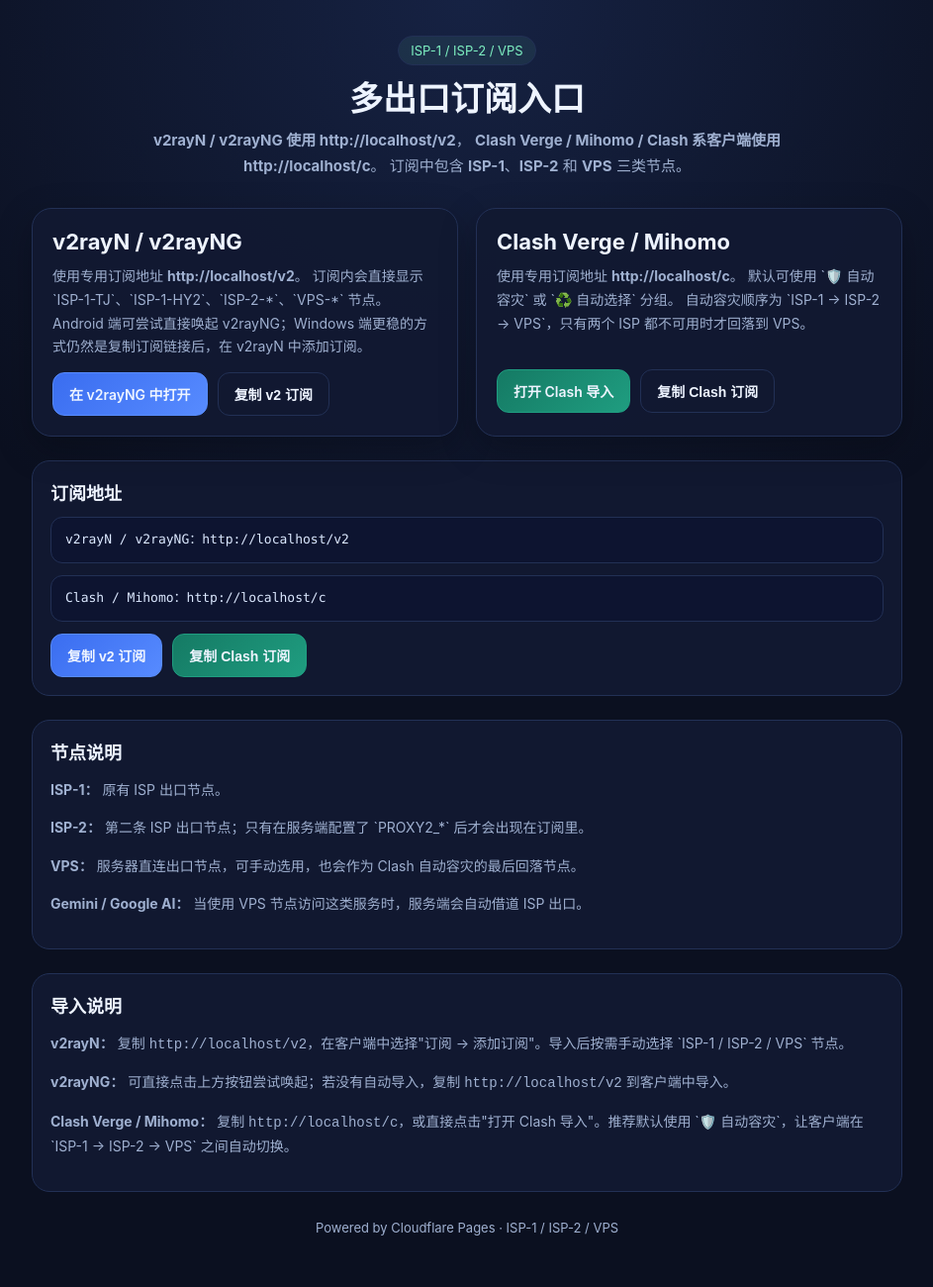
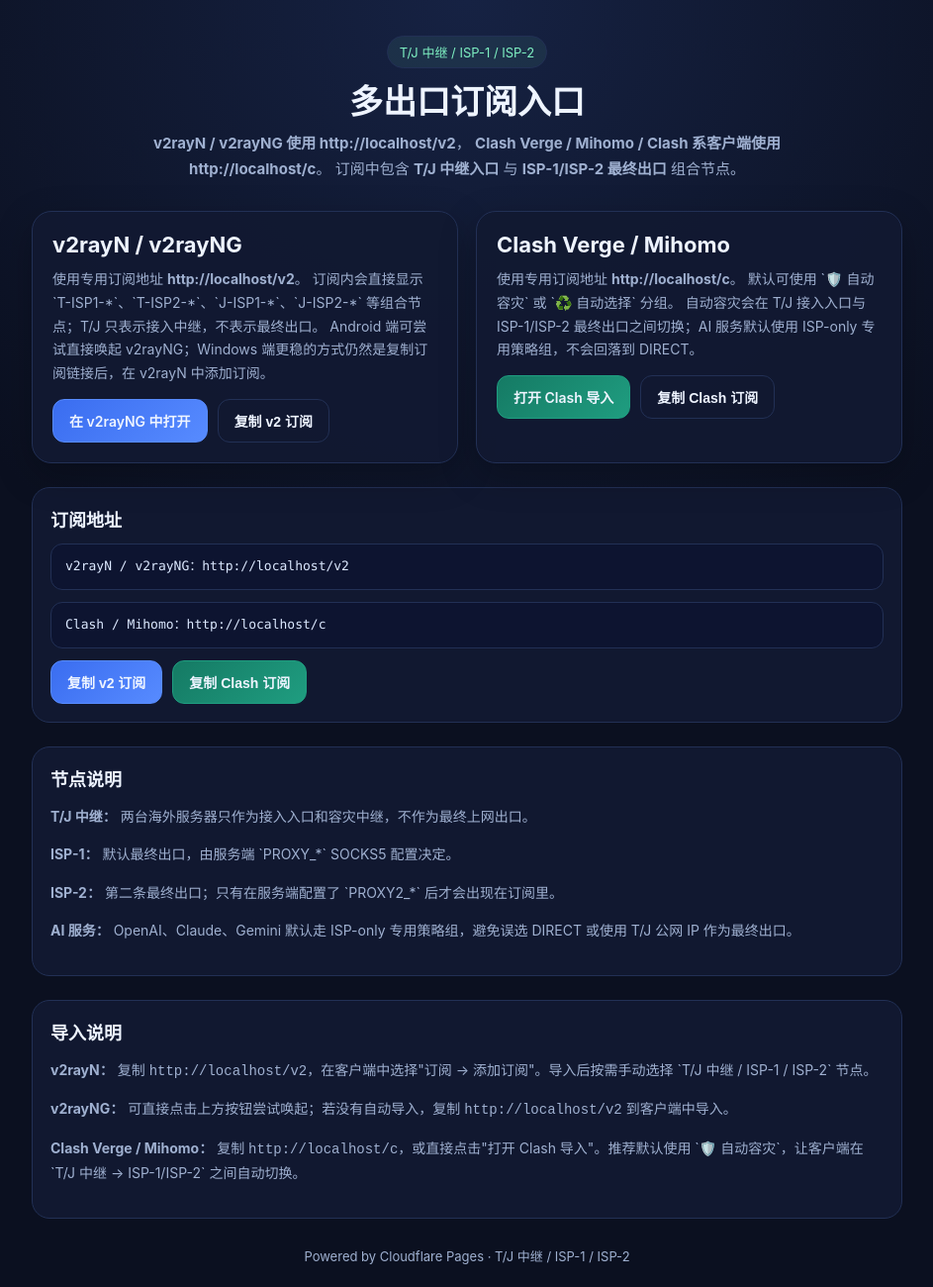
Before and after one commit to idadawn/sing-box-deploy, a website: page cloudflare-pages-sub/index.html in a window 1280 px wide. Shown: the whole page at 99% size, without its empty margins (168-1111 px from the left). Drawn offline with Linux system fonts and the light colour scheme.

Commit message:
harden AI routing and Apple push rules

```diff
--- a/cloudflare-pages-sub/index.html
+++ b/cloudflare-pages-sub/index.html
@@ -143,12 +143,12 @@
 <body>
   <div class="wrap">
     <div class="hero">
-      <div class="badge">ISP-1 / ISP-2 / VPS</div>
+      <div class="badge">T/J 中继 / ISP-1 / ISP-2</div>
       <h1>多出口订阅入口</h1>
       <p class="sub">
         <strong>v2rayN / v2rayNG 使用 <span id="v2UrlHead"></span></strong>，
         <strong>Clash Verge / Mihomo / Clash 系客户端使用 <span id="cUrlHead"></span></strong>。
-        订阅中包含 <strong>ISP-1</strong>、<strong>ISP-2</strong> 和 <strong>VPS</strong> 三类节点。
+        订阅中包含 <strong>T/J 中继入口</strong> 与 <strong>ISP-1/ISP-2 最终出口</strong> 组合节点。
       </p>
     </div>
 
@@ -157,7 +157,7 @@
         <h2>v2rayN / v2rayNG</h2>
         <p>
           使用专用订阅地址 <strong><span class="v2UrlInline"></span></strong>。
-          订阅内会直接显示 `ISP-1-TJ`、`ISP-1-HY2`、`ISP-2-*`、`VPS-*` 节点。
+          订阅内会直接显示 `T-ISP1-*`、`T-ISP2-*`、`J-ISP1-*`、`J-ISP2-*` 等组合节点；T/J 只表示接入中继，不表示最终出口。
           Android 端可尝试直接唤起 v2rayNG；Windows 端更稳的方式仍然是复制订阅链接后，在 v2rayN 中添加订阅。
         </p>
         <div class="actions">
@@ -171,7 +171,7 @@
         <p>
           使用专用订阅地址 <strong><span class="cUrlInline"></span></strong>。
           默认可使用 `🛡️ 自动容灾` 或 `♻️ 自动选择` 分组。
-          自动容灾顺序为 `ISP-1 -> ISP-2 -> VPS`，只有两个 ISP 都不可用时才回落到 VPS。
+          自动容灾会在 T/J 接入入口与 ISP-1/ISP-2 最终出口之间切换；AI 服务默认使用 ISP-only 专用策略组，不会回落到 DIRECT。
         </p>
         <div class="actions">
           <a id="clashLink" class="btn secondary" href="#">打开 Clash 导入</a>
@@ -193,23 +193,23 @@
     <div class="block">
       <h3>节点说明</h3>
       <div class="tips">
-        <p><strong>ISP-1：</strong> 原有 ISP 出口节点。</p>
-        <p><strong>ISP-2：</strong> 第二条 ISP 出口节点；只有在服务端配置了 `PROXY2_*` 后才会出现在订阅里。</p>
-        <p><strong>VPS：</strong> 服务器直连出口节点，可手动选用，也会作为 Clash 自动容灾的最后回落节点。</p>
-        <p><strong>Gemini / Google AI：</strong> 当使用 VPS 节点访问这类服务时，服务端会自动借道 ISP 出口。</p>
+        <p><strong>T/J 中继：</strong> 两台海外服务器只作为接入入口和容灾中继，不作为最终上网出口。</p>
+        <p><strong>ISP-1：</strong> 默认最终出口，由服务端 `PROXY_*` SOCKS5 配置决定。</p>
+        <p><strong>ISP-2：</strong> 第二条最终出口；只有在服务端配置了 `PROXY2_*` 后才会出现在订阅里。</p>
+        <p><strong>AI 服务：</strong> OpenAI、Claude、Gemini 默认走 ISP-only 专用策略组，避免误选 DIRECT 或使用 T/J 公网 IP 作为最终出口。</p>
       </div>
     </div>
 
     <div class="block">
       <h3>导入说明</h3>
       <div class="tips">
-        <p><strong>v2rayN：</strong> 复制 <code class="v2UrlInline"></code>，在客户端中选择"订阅 → 添加订阅"。导入后按需手动选择 `ISP-1 / ISP-2 / VPS` 节点。</p>
+        <p><strong>v2rayN：</strong> 复制 <code class="v2UrlInline"></code>，在客户端中选择"订阅 → 添加订阅"。导入后按需手动选择 `T/J 中继 / ISP-1 / ISP-2` 节点。</p>
         <p><strong>v2rayNG：</strong> 可直接点击上方按钮尝试唤起；若没有自动导入，复制 <code class="v2UrlInline"></code> 到客户端中导入。</p>
-        <p><strong>Clash Verge / Mihomo：</strong> 复制 <code class="cUrlInline"></code>，或直接点击"打开 Clash 导入"。推荐默认使用 `🛡️ 自动容灾`，让客户端在 `ISP-1 -> ISP-2 -> VPS` 之间自动切换。</p>
+        <p><strong>Clash Verge / Mihomo：</strong> 复制 <code class="cUrlInline"></code>，或直接点击"打开 Clash 导入"。推荐默认使用 `🛡️ 自动容灾`，让客户端在 `T/J 中继 -> ISP-1/ISP-2` 之间自动切换。</p>
       </div>
     </div>
 
-    <div class="footer">Powered by Cloudflare Pages · ISP-1 / ISP-2 / VPS</div>
+    <div class="footer">Powered by Cloudflare Pages · T/J 中继 / ISP-1 / ISP-2</div>
   </div>
 
   <script>
```
Also changed, not shown: README.md, cloudflare-pages-sub/README.md, 3 other files.
